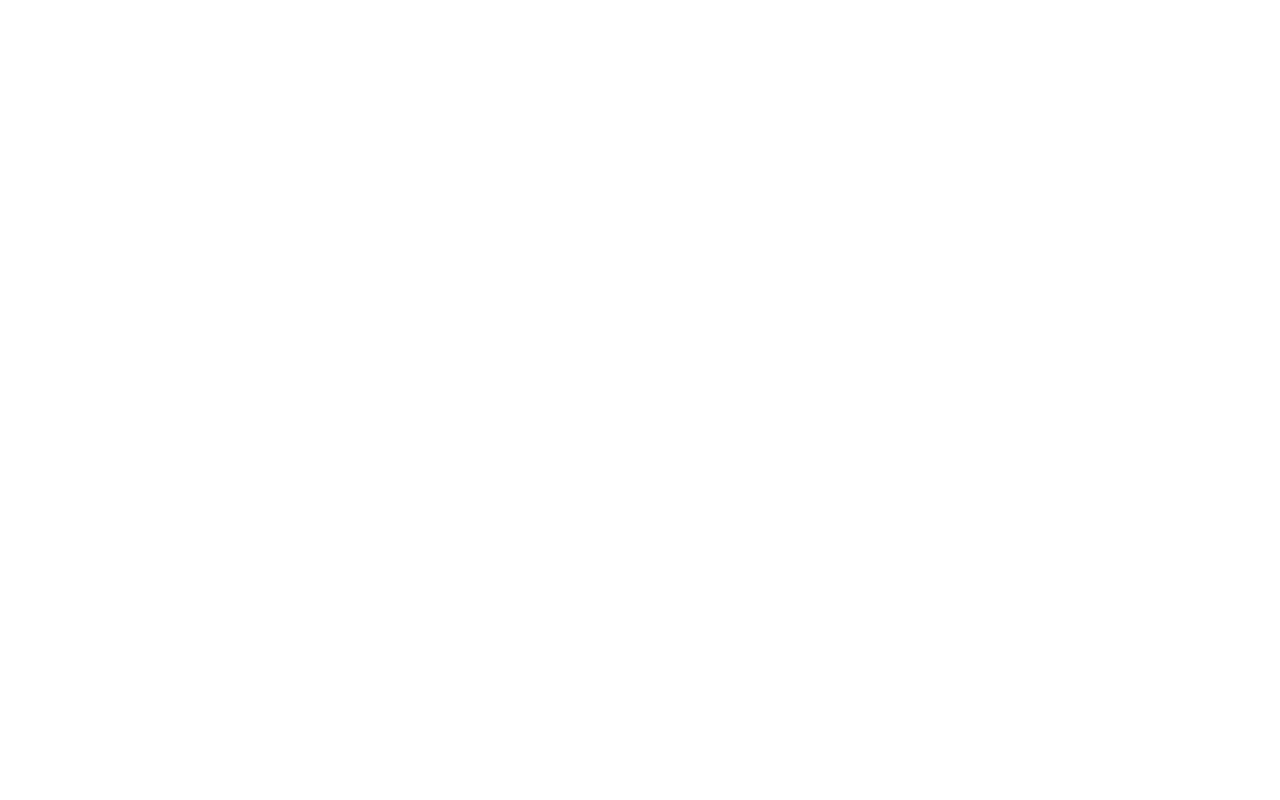
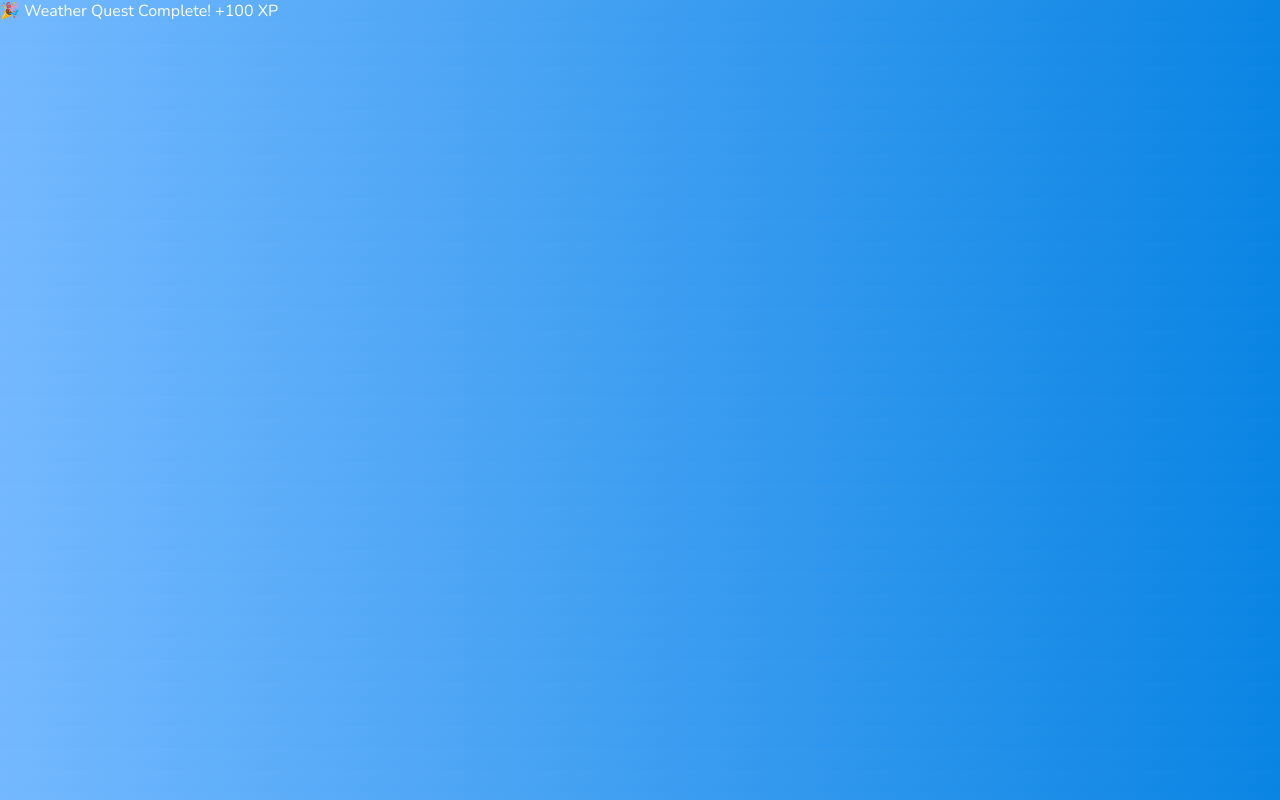
Before and after one commit to krizelrika/webWeatherAPIApp, a website built with webpack: page src/template.html in a window 1280 px wide. Built offline with nearby package versions, Linux system fonts and the light colour scheme.

Commit message:
quest-complete div

```diff
--- a/src/template.html
+++ b/src/template.html
@@ -11,5 +11,12 @@
 <body>
     <!-- Floating particles -->
     <div class="particles" id="particles"></div>
+
+    <!-- Quest completion notification -->
+    <div class="quest-complete" id="questComplete">
+        🎉 Weather Quest Complete! +100 XP
+    </div>
+
+
 </body>
 </html>
```
